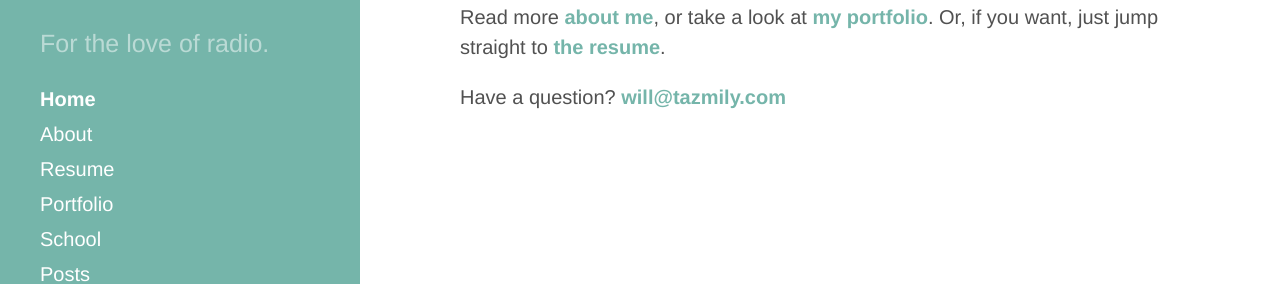
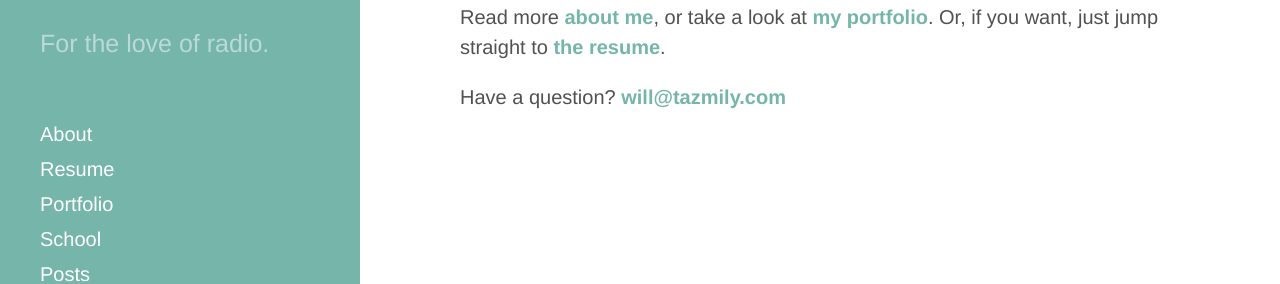
Before and after one commit to crownsedge/wildonaldson.me, a Jekyll site: the page built from index.md, in a window 1280 px wide. Shown: the part 518-802 px from the top of the page. Built offline with Jekyll 4.4.1, drawn with Linux system fonts in a browser that asks for light colours; Markdown is read by kramdown in place of the engine named in the settings; comment, search, counter and statistics services are not loaded.

Commit message:
'home' button hidden on home page
i thought this idea was really cool and now that it’s done it’s kind of
just like “well, duh”

```diff
--- a/_includes/sidebar.html
+++ b/_includes/sidebar.html
@@ -10,7 +10,7 @@
     </div>
 
     <nav class="sidebar-nav">
-      <a class="sidebar-nav-item{% if page.url == site.baseurl %} active{% endif %}" href="{{ site.baseurl }}">Home</a>
+      <a class="sidebar-nav-item{% if page.url == site.baseurl %} vis-hidden{% endif %}" href="{{ site.baseurl }}">Home</a>
 
       {% comment %}
         The code below dynamically generates a sidebar nav of pages with
@@ -33,12 +33,9 @@
       {% endfor %}
 
 	  <a class="sidebar-nav-item{% if page.url == "/posts/" %} active{% endif %}" href="/posts/">Posts</a>
-
 	  {% comment %}
     <a class="sidebar-nav-item" href="{{ site.github.repo }}/archive/v{{ site.version }}.zip">Download</a>
     <a class="sidebar-nav-item" href="{{ site.github.repo }}">GitHub project</a>
-
-      <span class="sidebar-nav-item">Currently v{{ site.version }}</span>
     {% endcomment %}
     </nav>
 
--- a/public/css/customizations.css
+++ b/public/css/customizations.css
@@ -25,3 +25,16 @@
 p a {
 	font-weight: bold;
 }
+
+
+
+
+/*
+	GENERAL-USE
+
+	General use code.
+*/
+
+.vis-hidden {
+	visibility: hidden;
+}
```
Lines whose indentation alone changed are shown as unchanged.
